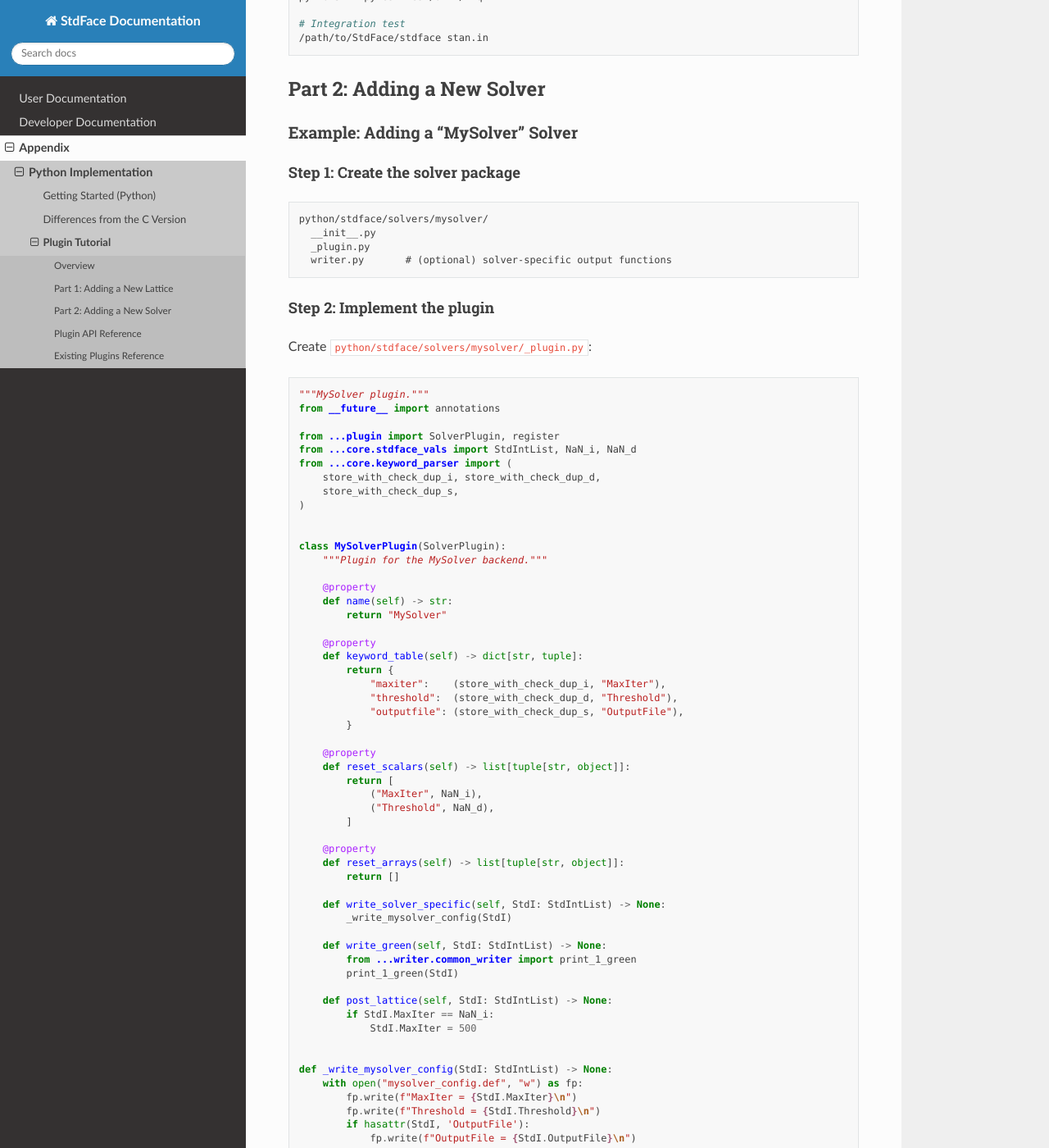
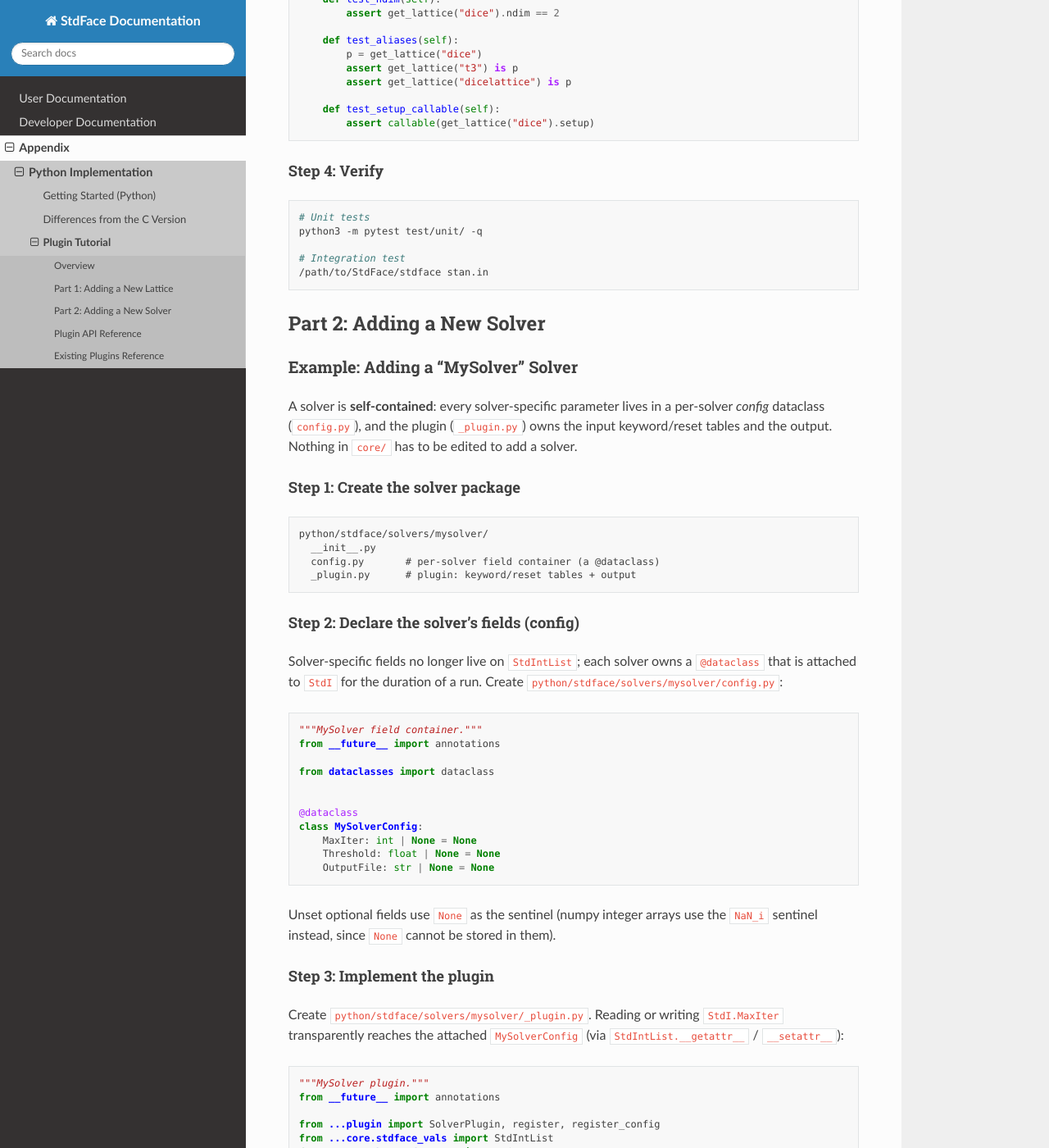
Before and after one commit to issp-center-dev/StdFace, a Sphinx documentation site: the page built from docs/appendix/python/plugin_tutorial.rst, in a window 1280 px wide and 1400 px high, scrolled down 4395 px. Shown: the whole window at 82% size. Built offline with Sphinx 7.4.7 and the Read the Docs theme 3.1.0, drawn with Linux system fonts in a browser that asks for light colours; some of the changed text lies outside the part shown.

Commit message:
docs: update Python appendix for per-solver configs and H-wave plugin
Refresh docs/appendix/python to match the C3/W1/C4 refactors:

- plugin_tutorial: add a data-model note (StdIntList sub-objects +
  per-solver config delegation); rewrite the solver example to the
  config.py + register_config pattern; fix the lattice example to the
  current API (new_gnuplot_buffer, logging, updated init_site/
  compute_max_interactions/malloc_interactions signatures); replace the
  fictional write_locspn/... template-method table with the real
  SolverPlugin / ExpertModeSolverPlugin members and the build_output flow.
- differences: note per-solver self-containment; fix the
  export_wannier90.py path (solvers/hwave/).
- getting_started: document the generate() library API.

Co-Authored-By: Claude Opus 4.8 <noreply@anthropic.com>

```diff
--- a/docs/appendix/python/plugin_tutorial.rst
+++ b/docs/appendix/python/plugin_tutorial.rst
@@ -45,6 +45,23 @@ Both registries use **auto-registration**: when a module is imported it creates
 a plugin instance and registers it.  No central dispatch table needs to be
 edited.
 
+Data Model: ``StdIntList`` and Per-Solver Configs
+^^^^^^^^^^^^^^^^^^^^^^^^^^^^^^^^^^^^^^^^^^^^^^^^^^^
+
+``StdIntList`` (``core/stdface_vals.py``) is the parameter structure threaded
+through the run.  It holds only **solver-independent** data — lattice geometry,
+model couplings, Hamiltonian term lists and common selectors — grouped into
+sub-objects (``_lattice`` / ``_model`` / ``_terms`` / ``_w90``) reached through
+façade properties.
+
+**Solver-specific** parameters live in a per-solver *config* dataclass
+(``solvers/<name>/config.py``) registered with ``register_config``.  Setting
+``StdI.solver`` attaches the matching config to ``StdI._solver_cfg``; reads and
+writes of solver fields (``StdI.method``, ``StdI.NVMCCalMode``, …) are routed to
+it by ``StdIntList.__getattr__`` / ``__setattr__``.  Consequently ``core/``
+contains no solver-specific fields, keyword tables or reset tables, and a new
+solver is fully contained under ``solvers/<name>/``.
+
 Part 1: Adding a New Lattice
 -----------------------------
 
@@ -60,80 +77,75 @@ Create ``python/stdface/lattice/dice.py``:
 
 .. code-block:: python
 
-   """
-   Standard mode for the dice (T3) lattice.
-
-   License
-   -------
-   HPhi-mVMC-StdFace - Common input generator
-   Copyright (C) 2015 The University of Tokyo
-   (GPL v3)
-   """
+   """Standard mode for the dice (T3) lattice."""
    from __future__ import annotations
 
+   import logging
    import math
-   import numpy as np
 
    from ..core.stdface_vals import StdIntList, ModelType
-   from ..core.param_check import (
-       print_val_d, print_val_i,
-       not_used_j, not_used_d, not_used_i,
-   )
+   from ..core.param_check import print_val_d, print_val_i, not_used_d
    from .input_params import input_spin_nn, input_spin, input_hopp, input_coulomb_v
    from .interaction_builder import (
        compute_max_interactions, malloc_interactions,
        add_neighbor_interaction, add_local_terms,
    )
-   from .site_util import init_site, set_label, set_local_spin_flags, lattice_gp
+   from .site_util import (
+       init_site, set_local_spin_flags, new_gnuplot_buffer, GnuplotData,
+   )
+
+   logger = logging.getLogger(__name__)
 
 
-   def dice(StdI: StdIntList) -> None:
+   def dice(StdI: StdIntList) -> "GnuplotData | None":
        """Set up the Hamiltonian for the dice (T3) lattice."""
-       with lattice_gp(StdI) as fp:
+       # gnuplot buffer is None unless this lattice emits a lattice.gp preview
+       buf = new_gnuplot_buffer(StdI)
 
-           # --- (1) Geometry ---
-           StdI.NsiteUC = 3  # 3 sites per unit cell
+       # --- (1) Geometry ---
+       StdI.NsiteUC = 3  # 3 sites per unit cell
+       logger.info("  @ Lattice Size & Shape\n")
 
-           print("  @ Lattice Size & Shape\n")
+       StdI.a = print_val_d("a", StdI.a, 1.0)
+       StdI.length[0] = print_val_d("Wlength", StdI.length[0], StdI.a)
+       StdI.length[1] = print_val_d("Llength", StdI.length[1], StdI.a)
+       StdI.direct[0, 0] = print_val_d("Wx", StdI.direct[0, 0], StdI.length[0])
+       StdI.direct[0, 1] = print_val_d("Wy", StdI.direct[0, 1], 0.0)
+       StdI.direct[1, 0] = print_val_d("Lx", StdI.direct[1, 0], StdI.length[1] * 0.5)
+       StdI.direct[1, 1] = print_val_d("Ly", StdI.direct[1, 1],
+                                       StdI.length[1] * math.sqrt(3.0) / 2.0)
 
-           StdI.a = print_val_d("a", StdI.a, 1.0)
-           StdI.length[0] = print_val_d("Wlength", StdI.length[0], StdI.a)
-           StdI.length[1] = print_val_d("Llength", StdI.length[1], StdI.a)
-           StdI.direct[0, 0] = print_val_d("Wx", StdI.direct[0, 0], StdI.length[0])
-           StdI.direct[0, 1] = print_val_d("Wy", StdI.direct[0, 1], 0.0)
-           StdI.direct[1, 0] = print_val_d("Lx", StdI.direct[1, 0],
-                                             StdI.length[1] * 0.5)
-           StdI.direct[1, 1] = print_val_d("Ly", StdI.direct[1, 1],
-                                             StdI.length[1] * math.sqrt(3.0) / 2.0)
+       StdI.phase[0] = print_val_d("phase0", StdI.phase[0], 0.0)
+       StdI.phase[1] = print_val_d("phase1", StdI.phase[1], 0.0)
 
-           StdI.phase[0] = print_val_d("phase0", StdI.phase[0], 0.0)
-           StdI.phase[1] = print_val_d("phase1", StdI.phase[1], 0.0)
+       init_site(StdI, 2)
+       StdI.tau[0, :] = [0.0, 0.0, 0.0]
+       StdI.tau[1, :] = [1.0 / 3.0, 1.0 / 3.0, 0.0]
+       StdI.tau[2, :] = [2.0 / 3.0, 2.0 / 3.0, 0.0]
 
-           init_site(StdI, fp, 2)
+       # --- (2) Hamiltonian parameters ---
+       logger.info("\n  @ Hamiltonian \n")
+       # ... validate and store parameters, same pattern as honeycomb.py ...
 
-           # tau positions for 3 sites in the unit cell
-           StdI.tau[0, :] = [0.0, 0.0, 0.0]
-           StdI.tau[1, :] = [1.0 / 3.0, 1.0 / 3.0, 0.0]
-           StdI.tau[2, :] = [2.0 / 3.0, 2.0 / 3.0, 0.0]
+       # --- (3) Local spin flags ---
+       logger.info("\n  @ Numerical conditions\n")
+       set_local_spin_flags(StdI, StdI.NsiteUC * StdI.NCell)
 
-           # --- (2) Hamiltonian parameters ---
-           print("\n  @ Hamiltonian \n")
-           # ... (validate and set parameters, same pattern as kagome.py)
+       # --- (4) Allocate interactions (n_bonds = neighbour bonds per cell) ---
+       ntransMax = compute_max_interactions(StdI, n_bonds=6)
+       malloc_interactions(StdI, ntransMax)
 
-           # --- (3) Local spin flags ---
-           print("\n  @ Numerical conditions\n")
-           set_local_spin_flags(StdI, StdI.W * StdI.L)
+       # --- (5) Build interactions ---
+       for kCell in range(StdI.NCell):
+           cell_w = StdI.Cell[kCell, 0]
+           cell_l = StdI.Cell[kCell, 1]
+           isite = StdI.NsiteUC * kCell
+           for uc_i in range(StdI.NsiteUC):
+               add_local_terms(StdI, isite + uc_i, isite + uc_i)
+           # for each bond: add_neighbor_interaction(
+           #     StdI, buf, cell_w, cell_l, dW, dL, si, sj, nn, J, t, V)
 
-           # --- (4) Allocate interactions ---
-           ntransMax, nintrMax = compute_max_interactions(StdI, nbond=6)
-           malloc_interactions(StdI, ntransMax, nintrMax)
-
-           # --- (5) Build interactions ---
-           for iW in range(StdI.W):
-               for iL in range(StdI.L):
-                   isite = iW + iL * StdI.W
-                   add_local_terms(StdI, isite, iL)
-                   # add_neighbor_interaction(StdI, fp, iW, iL, ...)
+       return buf.build(StdI) if buf else None
 
 
    # ---------------------------------------------------------------------------
@@ -240,6 +252,11 @@ Part 2: Adding a New Solver
 Example: Adding a "MySolver" Solver
 ^^^^^^^^^^^^^^^^^^^^^^^^^^^^^^^^^^^^^
 
+A solver is **self-contained**: every solver-specific parameter lives in a
+per-solver *config* dataclass (``config.py``), and the plugin
+(``_plugin.py``) owns the input keyword/reset tables and the output.  Nothing
+in ``core/`` has to be edited to add a solver.
+
 Step 1: Create the solver package
 ~~~~~~~~~~~~~~~~~~~~~~~~~~~~~~~~~~
 
@@ -247,25 +264,52 @@ Step 1: Create the solver package
 
    python/stdface/solvers/mysolver/
      __init__.py
-     _plugin.py
-     writer.py       # (optional) solver-specific output functions
+     config.py       # per-solver field container (a @dataclass)
+     _plugin.py      # plugin: keyword/reset tables + output
 
-Step 2: Implement the plugin
+Step 2: Declare the solver's fields (config)
+~~~~~~~~~~~~~~~~~~~~~~~~~~~~~~~~~~~~~~~~~~~~~~
+
+Solver-specific fields no longer live on ``StdIntList``; each solver owns a
+``@dataclass`` that is attached to ``StdI`` for the duration of a run.  Create
+``python/stdface/solvers/mysolver/config.py``:
+
+.. code-block:: python
+
+   """MySolver field container."""
+   from __future__ import annotations
+
+   from dataclasses import dataclass
+
+
+   @dataclass
+   class MySolverConfig:
+       MaxIter: int | None = None
+       Threshold: float | None = None
+       OutputFile: str | None = None
+
+Unset optional fields use ``None`` as the sentinel (numpy integer arrays use
+the ``NaN_i`` sentinel instead, since ``None`` cannot be stored in them).
+
+Step 3: Implement the plugin
 ~~~~~~~~~~~~~~~~~~~~~~~~~~~~~
 
-Create ``python/stdface/solvers/mysolver/_plugin.py``:
+Create ``python/stdface/solvers/mysolver/_plugin.py``.  Reading or writing
+``StdI.MaxIter`` transparently reaches the attached ``MySolverConfig`` (via
+``StdIntList.__getattr__`` / ``__setattr__``):
 
 .. code-block:: python
 
    """MySolver plugin."""
    from __future__ import annotations
 
-   from ...plugin import SolverPlugin, register
-   from ...core.stdface_vals import StdIntList, NaN_i, NaN_d
+   from ...plugin import SolverPlugin, register, register_config
+   from ...core.stdface_vals import StdIntList
    from ...core.keyword_parser import (
        store_with_check_dup_i, store_with_check_dup_d,
        store_with_check_dup_s,
    )
+   from .config import MySolverConfig
 
 
    class MySolverPlugin(SolverPlugin):
@@ -285,38 +329,39 @@ Create ``python/stdface/solvers/mysolver/_plugin.py``:
 
        @property
        def reset_scalars(self) -> list[tuple[str, object]]:
-           return [
-               ("MaxIter", NaN_i),
-               ("Threshold", NaN_d),
-           ]
+           return [("MaxIter", None), ("Threshold", None)]
 
        @property
        def reset_arrays(self) -> list[tuple[str, object]]:
            return []
 
-       def write_solver_specific(self, StdI: StdIntList) -> None:
-           _write_mysolver_config(StdI)
-
-       def write_green(self, StdI: StdIntList) -> None:
-           from ...writer.common_writer import print_1_green
-           print_1_green(StdI)
-
-       def post_lattice(self, StdI: StdIntList) -> None:
-           if StdI.MaxIter == NaN_i:
+       def set_defaults(self, StdI: StdIntList) -> None:
+           if StdI.MaxIter is None:
                StdI.MaxIter = 500
 
-
-   def _write_mysolver_config(StdI: StdIntList) -> None:
-       with open("mysolver_config.def", "w") as fp:
-           fp.write(f"MaxIter = {StdI.MaxIter}\n")
-           fp.write(f"Threshold = {StdI.Threshold}\n")
-           if hasattr(StdI, 'OutputFile'):
-               fp.write(f"OutputFile = {StdI.OutputFile}\n")
+       def write(self, StdI: StdIntList) -> None:
+           with open("mysolver_config.def", "w") as fp:
+               fp.write(f"MaxIter = {StdI.MaxIter}\n")
+               fp.write(f"Threshold = {StdI.Threshold}\n")
+               if StdI.OutputFile is not None:
+                   fp.write(f"OutputFile = {StdI.OutputFile}\n")
 
 
+   # Auto-register on import: plugin under its name, config under the same name.
    register(MySolverPlugin())
+   register_config("MySolver", MySolverConfig)
 
-Step 3: Make it discoverable
+.. note::
+
+   Solvers that emit the standard HPhi/mVMC-style files (``locspn.def`` /
+   ``trans.def`` / ``modpara.def`` / ``namelist.def`` / Green's functions)
+   should subclass :class:`ExpertModeSolverPlugin` instead of
+   ``SolverPlugin`` and implement :meth:`modpara_lines` (and optionally
+   ``namelist_entries`` / ``has_two_body_green`` / ``write_solver_files``);
+   the base class assembles them into an ``ExpertModeOutput`` and writes it.
+   See ``solvers/uhf/`` for a minimal example.
+
+Step 4: Make it discoverable
 ~~~~~~~~~~~~~~~~~~~~~~~~~~~~~
 
 Create ``python/stdface/solvers/mysolver/__init__.py``:
@@ -348,29 +393,26 @@ Create ``test/unit/test_mysolver_plugin.py``:
 
    import pytest
    from stdface.plugin import get_plugin, SolverPlugin
+   from stdface.core.stdface_vals import StdIntList
 
 
    class TestMySolverPlugin:
 
        def test_registered(self):
-           plugin = get_plugin("MySolver")
-           assert isinstance(plugin, SolverPlugin)
-
-       def test_name(self):
-           assert get_plugin("MySolver").name == "MySolver"
+           assert isinstance(get_plugin("MySolver"), SolverPlugin)
 
        def test_keyword_table(self):
-           plugin = get_plugin("MySolver")
-           assert "maxiter" in plugin.keyword_table
-           assert "threshold" in plugin.keyword_table
+           kw = get_plugin("MySolver").keyword_table
+           assert "maxiter" in kw and "threshold" in kw
 
-       def test_reset_scalars(self):
-           plugin = get_plugin("MySolver")
-           names = [name for name, _ in plugin.reset_scalars]
-           assert "MaxIter" in names
-           assert "Threshold" in names
+       def test_config_attached_by_solver(self):
+           # Setting the solver auto-attaches MySolverConfig; its fields resolve.
+           s = StdIntList()
+           s.solver = "MySolver"
+           s.MaxIter = 10
+           assert s.MaxIter == 10
 
-Step 5: Use it
+Step 6: Use it
 ~~~~~~~~~~~~~~
 
 .. code-block:: bash
@@ -408,7 +450,7 @@ Defined in ``python/stdface/lattice/__init__.py``.
    * - ``setup(StdI)``
      - method
      - Yes
-     - Build lattice geometry and interactions
+     - Build geometry/interactions; return ``GnuplotData | None``
    * - ``boost(StdI)``
      - method
      - No
@@ -419,7 +461,8 @@ Registration: call ``register_lattice(MyPlugin())`` at module level.
 SolverPlugin
 ^^^^^^^^^^^^
 
-Defined in ``python/stdface/plugin.py``.
+Defined in ``python/stdface/plugin.py``.  A solver implements the four
+required members plus ``write``; the optional hooks default to no-ops.
 
 .. list-table::
    :header-rows: 1
@@ -440,67 +483,93 @@ Defined in ``python/stdface/plugin.py``.
    * - ``reset_scalars``
      - ``list[tuple]`` property
      - Yes
-     - Scalar field reset table
+     - Scalar field reset table (``(name, value)``)
    * - ``reset_arrays``
      - ``list[tuple]`` property
      - Yes
-     - Array field reset table
+     - Array-fill reset table (``(name, fill_value)``)
    * - ``write(StdI)``
      - method
-     - No
-     - Template method (calls steps below)
-   * - ``write_locspn(StdI)``
+     - Yes
+     - Emit this solver's output files
+   * - ``set_defaults(StdI)``
      - method
      - No
-     - Write ``locspn.def``
-   * - ``write_trans(StdI)``
-     - method
-     - No
-     - Write ``trans.def``
-   * - ``write_interactions(StdI)``
-     - method
-     - No
-     - Write interaction files
-   * - ``check_and_write_modpara(StdI)``
-     - method
-     - No
-     - Write ``modpara.def``
-   * - ``write_solver_specific(StdI)``
-     - method
-     - No
-     - Solver-specific files
-   * - ``write_green(StdI)``
-     - method
-     - No
-     - Write Green's function files
-   * - ``write_namelist(StdI)``
-     - method
-     - No
-     - Write ``namelist.def``
+     - Apply default parameter values (called from ``check_mod_para``)
    * - ``post_lattice(StdI)``
      - method
      - No
-     - Hook after lattice construction
+     - Hook after lattice construction (e.g. HPhi Boost / LargeValue)
+   * - ``init_fields(StdI)``
+     - method
+     - No
+     - Hook to attach extra dynamic attributes
+   * - ``validate(StdI)``
+     - method
+     - No
+     - Reject unsupported parameter combinations (raise ``ValueError``)
 
-Registration: call ``register(MyPlugin())`` at module level.
+Registration: call ``register(MyPlugin())`` and ``register_config("Name",
+MyConfig)`` at module level.
 
-Template Method Flow (SolverPlugin.write)
-~~~~~~~~~~~~~~~~~~~~~~~~~~~~~~~~~~~~~~~~~
+ExpertModeSolverPlugin
+^^^^^^^^^^^^^^^^^^^^^^^
+
+Base class for solvers that emit the HPhi/mVMC-style files (HPhi, mVMC, UHF).
+It implements ``write`` via ``build_output`` and adds:
+
+.. list-table::
+   :header-rows: 1
+   :widths: 30 15 10 45
+
+   * - Member
+     - Type
+     - Required
+     - Description
+   * - ``modpara_lines(StdI)``
+     - method
+     - Yes
+     - Solver-specific body lines of ``modpara.def``
+   * - ``namelist_entries(StdI)``
+     - method
+     - No
+     - Extra ``(keyword, filename)`` namelist entries (default: none)
+   * - ``has_two_body_green(StdI)``
+     - method
+     - No
+     - List ``greentwo.def`` in the namelist (default: ``True``)
+   * - ``write_solver_files(StdI)``
+     - method
+     - No
+     - Emit solver-specific extra files (e.g. mVMC variational files)
+   * - ``build_output(StdI)``
+     - method
+     - No
+     - Assemble an ``ExpertModeOutput`` (override for a custom container)
+
+Output Flow (ExpertModeSolverPlugin)
+~~~~~~~~~~~~~~~~~~~~~~~~~~~~~~~~~~~~~~
+
+Output is built into a data container first, then written — there is no
+per-file template method.  ``write()`` calls ``build_output()``:
 
 .. code-block:: text
 
-   write()
-     |-- write_locspn()              # locspn.def
-     |-- write_trans()               # trans.def
-     |-- write_interactions()        # coulombinter.def, etc.
-     |-- check_and_write_modpara()   # modpara.def
-     |-- write_solver_specific()     # solver-specific files
-     |-- check_output_mode()         # validate output settings
-     |-- write_green()               # greenone.def, greentwo.def
-     |-- write_namelist()            # namelist.def
+   build_output()                     # -> ExpertModeOutput
+     |-- check_mod_para() / set_defaults()
+     |-- build_loc_spn()              # locspn.def
+     |-- build_trans()                # trans.def
+     |-- build_interactions()         # coulomb*/hund/exchange/... (sets L* flags)
+     |-- build_modpara()              # modpara.def
+     |-- build_green_one() / build_green_two()
+     |-- write_solver_files()         # solver-specific extra files
+     |-- build_namelist()             # namelist.def
+   write() = build_output(StdI).write()
 
-Override individual steps to customise output.  Override ``write()`` entirely
-for a completely different output sequence.
+A plain ``SolverPlugin`` (no modpara/namelist) just overrides ``write``
+directly, or builds its own output container.  See ``solvers/hwave/`` for a
+plugin that returns either an ``ExpertModeOutput`` (UHFR ``.def``) or a
+``WannierModeOutput`` (UHFK Wannier90) depending on ``calcmode``.
 
 Existing Plugins Reference
 --------------------------
@@ -591,4 +660,9 @@ Solver Plugins
      - ``UHF``
    * - ``HWavePlugin``
      - ``solvers/hwave/_plugin.py``
-     - ``HWAVE``
+     - ``HWAVE`` (also ``UHFR`` / ``UHFK``)
+
+Each solver also has a ``config.py`` (``HPhiConfig`` / ``MVMCConfig`` /
+``UHFConfig`` / ``HWaveConfig``).  ``HWavePlugin`` is registered under
+``HWAVE`` plus the ``UHFR`` / ``UHFK`` aliases and picks its output mode
+(real-space ``.def`` vs Wannier90) from ``calcmode`` at write time.
```
Also changed, not shown: other parts of docs/appendix/python/plugin_tutorial.rst (+3 -3 lines), docs/appendix/python/differences.rst (+7 -1 lines), docs/appendix/python/getting_started.rst (+13 -3 lines).
